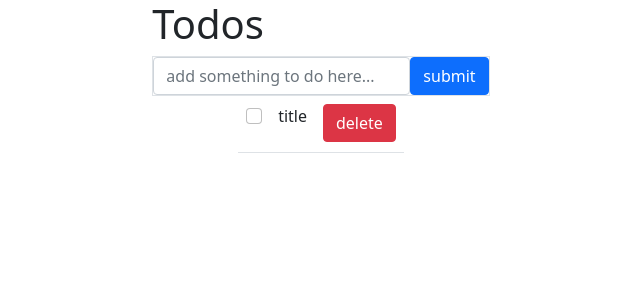
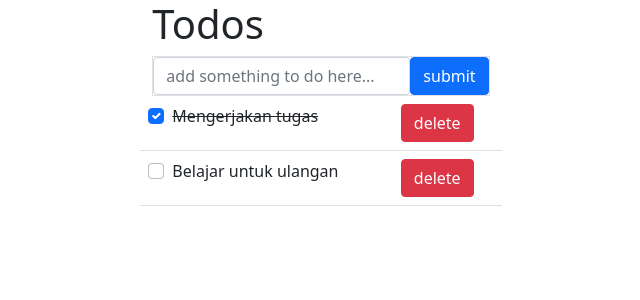
Before and after one commit to adrianstanislaus/frontend-training, a React (Create React App) app in the folder todolist/: page / in a window 1280 px wide. Shown: the top 300 px of the page, without its empty margins (319-959 px from the left). Built offline with nearby package versions, Linux system fonts and the light colour scheme.

Commit message:
add checklist strikethrough

```diff
--- a/todolist/src/components/body.jsx
+++ b/todolist/src/components/body.jsx
@@ -23,6 +23,22 @@ class Body extends Component {
         }
     }
 
+    deleteItem = (id) => {
+        let update = this.state.dataList.filter((data) => data.id !==id);
+        this.setState({
+            dataList: update,
+        });
+    };
+
+    clickCheck = (index) => {
+        let update = this.state.dataList;
+        update[index] = {...update[index],completed:!update[index].completed};
+        this.setState({
+            dataList:update
+        });
+
+    }
+
     render(){
         return(
             <div>
@@ -32,16 +48,41 @@ class Body extends Component {
                         <button className="btn btn-primary">submit</button>
                     </div>
                 </div>
+
                 <div className="d-flex justify-content-center">
                     <table className="table">
                         <tbody>
-                        <tr className="d-flex justify-content-center">
-                            <td className=""><input className="form-check-input" type="checkbox"/></td>
-                            <td className=""><p>title</p></td>
-                            <td className="">
-                                <button className="btn btn-danger">delete</button>
-                            </td>
-                        </tr>
+                        {this.state.dataList.map((data,index) =>{
+                            return(
+                                <tr key={data.id}>
+                                    <td>
+                                        <div class="form-check">
+                                        {data.completed ===true &&
+                                        <div>
+                                            <input  onClick={() =>this.clickCheck(index)} class="form-check-input" type="checkbox" value={data.completed} id="flexCheckDefault" checked/>
+                                            <label class="form-check-label" for="flexCheckDefault" style={{textDecoration: 'line-through'}}>
+                                            {data.title}
+                                            </label>
+                                        </div>
+                                        }
+                                        {data.completed ===false &&
+                                        <div>
+                                        <input onClick={() =>this.clickCheck(index)} class="form-check-input" type="checkbox" value={data.completed} id="flexCheckDefault"/>
+                                        <label  class="form-check-label" for="flexCheckDefault">
+                                            {data.title}
+                                            </label>
+                                        </div>
+                                        }
+
+
+                                        </div>
+                                    </td>
+                                    <td>
+                                        <button className="btn btn-danger" onClick={() =>this.deleteItem(data.id)}>delete</button>
+                                    </td>
+                                </tr>
+                            )
+                        })}
                         </tbody>
                     </table>
                 </div>
```
